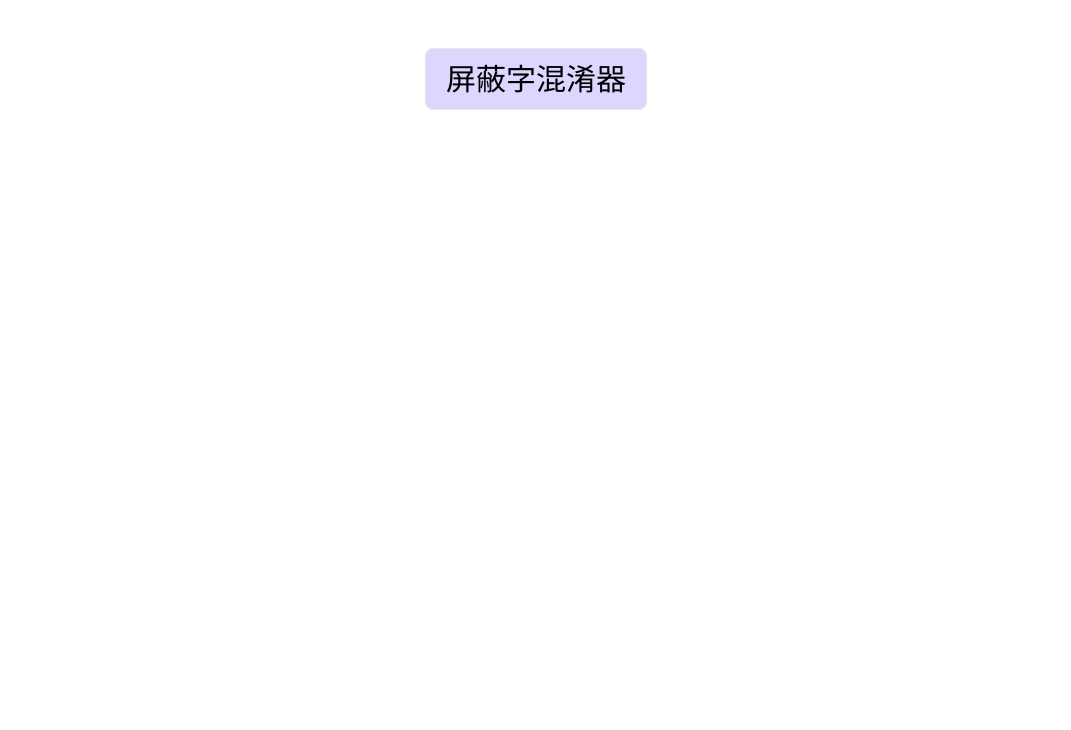
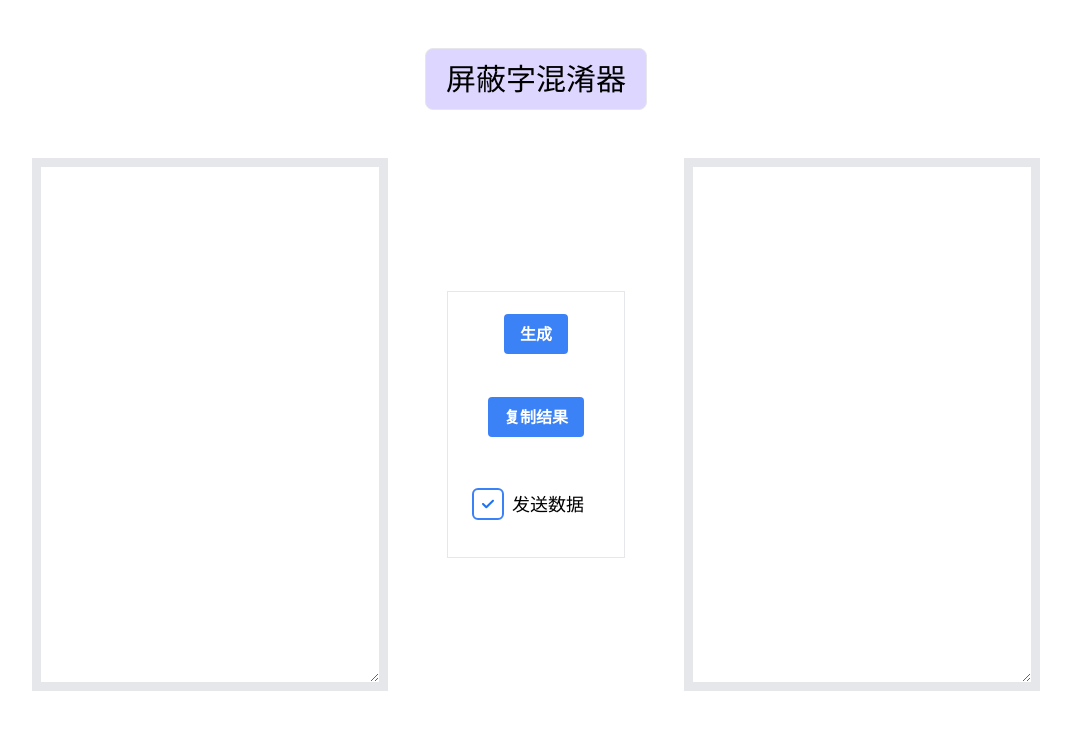
Before and after one commit to GTTC/harmonious_word_tool, a Vue app in the folder vue-project/: page / in a window 1280 px wide. Shown: the top 730 px of the page, without its empty margins (104-1175 px from the left). Built offline with nearby package versions, Linux system fonts and the light colour scheme.

Commit message:
main frame completed

```diff
--- a/vue-project/package.json
+++ b/vue-project/package.json
@@ -36,7 +36,9 @@
     "parserOptions": {
       "parser": "babel-eslint"
     },
-    "rules": {}
+    "rules": {
+      "no-unused-vars": "off"
+    }
   },
   "browserslist": [
     "> 1%",
--- a/vue-project/public/index.html
+++ b/vue-project/public/index.html
@@ -9,6 +9,6 @@
 
   </head>
   <body>
-    <div id="app" class="m-auto w-full flex justify-center"></div>
+    <div id="app" class="m-auto w-full flex flex-col h-screen"></div>
   </body>
 </html>
--- a/vue-project/src/App.vue
+++ b/vue-project/src/App.vue
@@ -1,8 +1,9 @@
 <template>
-  <h1 class="text-3xl text-center my-12 border rounded-lg bg-purple-200 py-3 px-5">屏蔽字混淆器</h1>
+  <mainConverter/>
 </template>
 
 <script>
+import mainConverter from './components/mainConverter'
 
 export default {
   mounted(){
@@ -10,6 +11,7 @@ export default {
   },
   name: 'App',
   components: {
+    mainConverter
   }
 }
 </script>
--- /dev/null
+++ b/vue-project/src/components/mainConverter.vue
@@ -0,0 +1,80 @@
+<template>
+    <div id="mainConverter" class="mx-auto w-5/6 flex justify-around h-2/3 flex-wrap items-center">
+        <div class="w-full">
+        <h1 class=" text-3xl text-center my-12 border rounded-lg bg-purple-200 py-3 px-5 w-max mx-auto">屏蔽字混淆器</h1>
+        </div>
+
+        <article id="text-before" class="w-1/3 text-center bg-purple-200 h-full border-8">
+            <textarea class="h-full w-full border" v-model="rawText"></textarea>
+        </article>
+        <div class="w-1/6 h-1/2 border flex flex-col items-center justify-around">
+            <button @click="convert()" class="bg-blue-500 hover:bg-blue-700 text-white font-bold py-2 px-4 rounded my-2">
+            生成
+            </button>
+            <button class="bg-blue-500 hover:bg-blue-700 text-white font-bold py-2 px-4 rounded my-2">
+            复制结果
+            </button>
+            <div class="p-4">
+            <div class="flex items-center mr-4 mb-2">
+                <input v-model="dataAnalysisChecked" type="checkbox" id="A3-yes" name="A3-confirmation" value="yes" class="opacity-0 absolute h-8 w-8" />
+                <div class="bg-white border-2 rounded-md border-blue-400 w-8 h-8 flex flex-shrink-0 justify-center items-center mr-2 focus-within:border-blue-500">
+                <svg class="fill-current hidden w-3 h-3 text-blue-600 pointer-events-none" version="1.1" viewBox="0 0 17 12" xmlns="http://www.w3.org/2000/svg">
+                    <g fill="none" fill-rule="evenodd">
+                    <g transform="translate(-9 -11)" fill="#1F73F1" fill-rule="nonzero">
+                        <path d="m25.576 11.414c0.56558 0.55188 0.56558 1.4439 0 1.9961l-9.404 9.176c-0.28213 0.27529-0.65247 0.41385-1.0228 0.41385-0.37034 0-0.74068-0.13855-1.0228-0.41385l-4.7019-4.588c-0.56584-0.55188-0.56584-1.4442 0-1.9961 0.56558-0.55214 1.4798-0.55214 2.0456 0l3.679 3.5899 8.3812-8.1779c0.56558-0.55214 1.4798-0.55214 2.0456 0z" />
+                    </g>
+                    </g>
+                </svg>
+                </div>
+                <label for="A3-yes" class="select-none text-lg">发送数据</label>
+            </div>
+            </div>
+
+        </div>
+        <article id="text-after" class="w-1/3 text-center bg-purple-200 h-full border-8">
+            <textarea id="text-after-textarea" readonly class="h-full w-full border" v-model="resultText"></textarea>
+        </article>
+    </div>
+</template>
+
+<script>
+export default {
+    data(){
+        return{
+            dataAnalysisChecked:true,
+            rawText:"",
+            resultText:""
+        };
+    },
+    methods:{
+        textConvert(rawText){
+            return rawText;
+        },
+        convert(){
+            this.resultText=this.textConvert(this.rawText);
+        },
+        sendData(){
+            // there isn't data sending function currently
+        },
+    },
+};
+</script>
+
+<style>
+    /* TODO:add responsible design */
+    #mainConverter{
+        min-width: 900px;
+        min-height: 400px;
+    }
+
+    #text-after-textarea{
+        outline: none;
+    }
+
+    input:checked + div {
+    @apply border-blue-500;
+    }
+    input:checked + div svg {
+    @apply block;
+    }
+</style>
```
Also changed, not shown: 1 other file (tests, documents, lock files or other folders).
